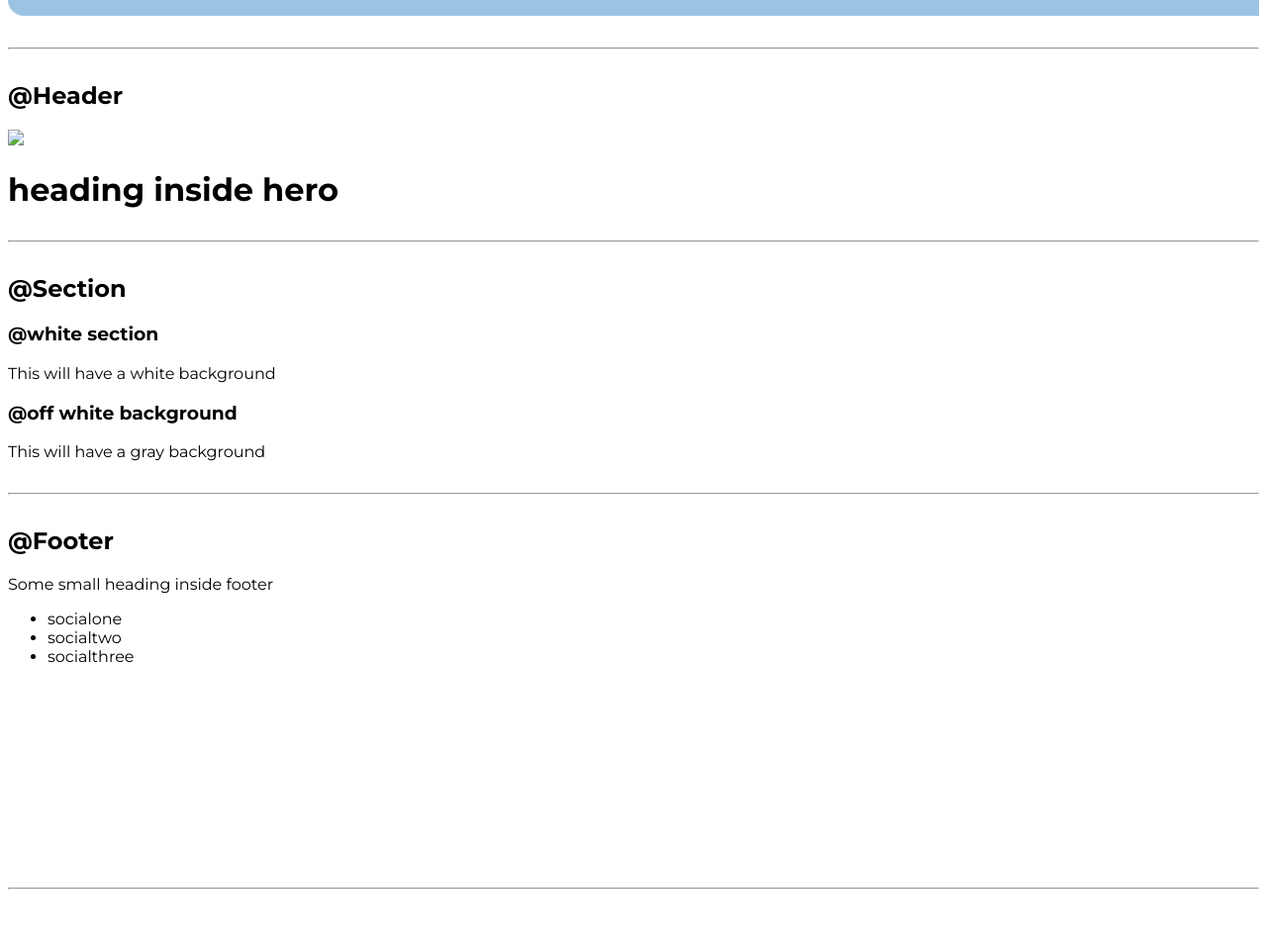
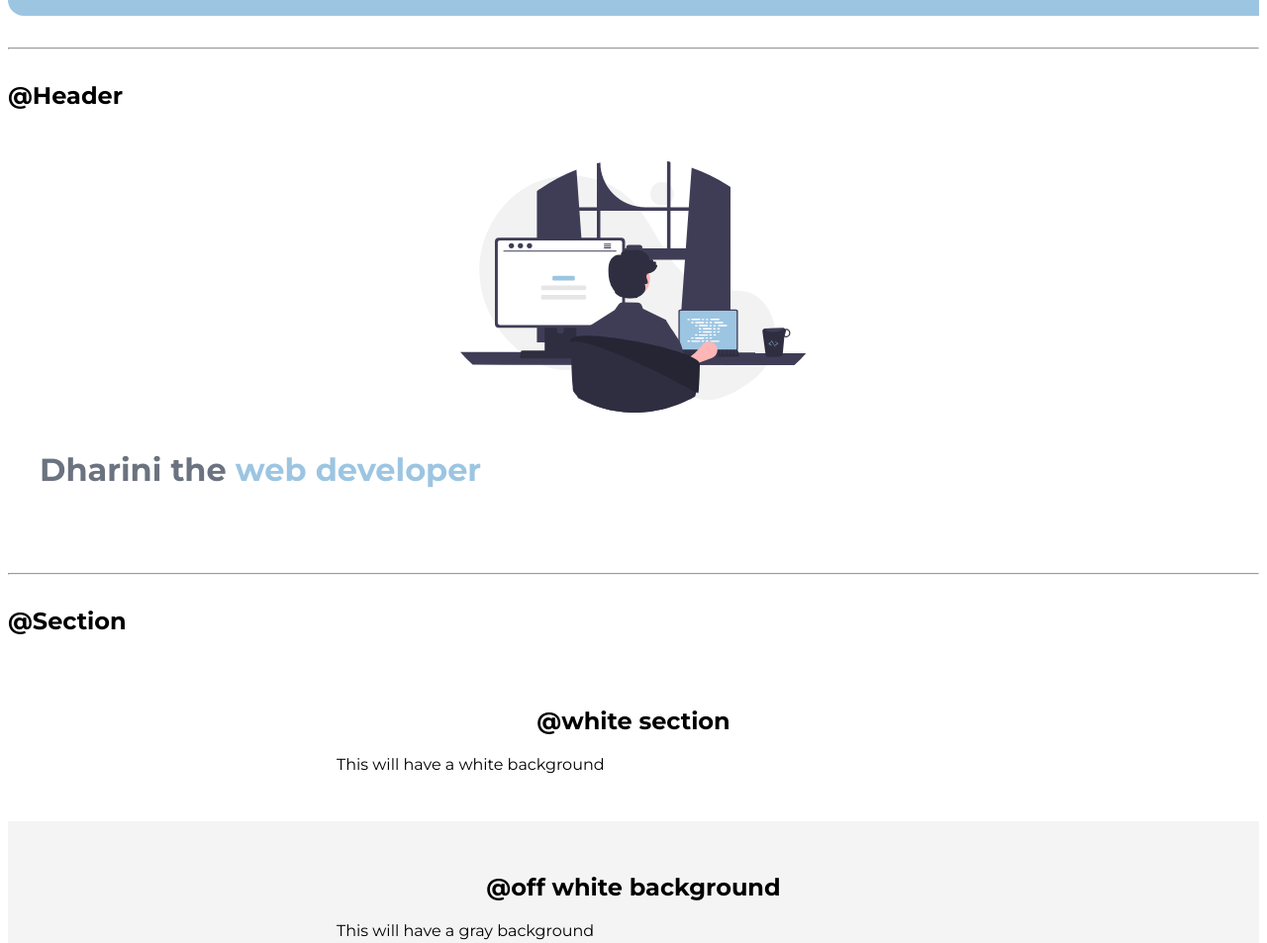
Before and after one commit to Dharinicodes/Dharini-portfolio, a plain HTML site: page index.html in a window 1280 px wide. Shown: the part 1453-2406 px from the top of the page at 99% size. Before the commit the page ends 2384 px from the top, so only its background shows below. Drawn offline with Linux system fonts and the light colour scheme.

Commit message:
header and section updated

```diff
--- a/index.html
+++ b/index.html
@@ -101,22 +101,28 @@
 
     <h2>@Header</h2>
 
-    <header>
-      <img src="images/hero.svg" />
-      <h1>heading inside hero</h1>
+    <header class="hero">
+      <img class="hero-img" src="image/hero.svg" />
+      <h1 class="hero-heading">
+        Dharini the <span class="heading-highlight">web developer</span>
+      </h1>
     </header>
 
     <hr />
 
     <h2>@Section</h2>
-    <section>
-      <h3>@white section</h3>
-      <p>This will have a white background</p>
+    <section class="section">
+      <div class="container-center">
+        <h1>@white section</h1>
+        <p>This will have a white background</p>
+      </div>
     </section>
 
-    <section>
-      <h3>@off white background</h3>
-      <p>This will have a gray background</p>
+    <section class="section ow">
+      <div class="container-center">
+        <h1>@off white background</h1>
+        <p>This will have a gray background</p>
+      </div>
     </section>
 
     <hr />
--- a/styles.css
+++ b/styles.css
@@ -3,7 +3,9 @@
 @import url("https://fonts.googleapis.com/css2?family=Montserrat:wght@400;700&display=swap");
 
 :root {
-  --primary-color: #9bc4e2;
+  --primary-color: #9cc5e2;
+  --darkgray-color: #6b7280;
+  --off-white-color: #f4f4f5;
 }
 
 body {
@@ -77,3 +79,38 @@ hr {
 .navigation .link-active {
   font-weight: bold;
 }
+
+/** header **/
+
+.hero {
+  padding: 2rem;
+}
+
+.hero .hero-img {
+  max-width: 350px;
+  display: block;
+  margin: auto;
+}
+
+.hero .hero-heading {
+  padding-top: 1rem;
+  color: var(--darkgray-color);
+}
+
+.hero .hero-heading .heading-highlight {
+  color: var(--primary-color);
+}
+
+/** section **/
+
+.section {
+  padding: 2rem;
+}
+
+.section h1 {
+  text-align: center;
+}
+
+.ow {
+  background-color: var(--off-white-color);
+}
```
Also changed, not shown: image/hero.svg (added), image/images/hero.svg (deleted).
